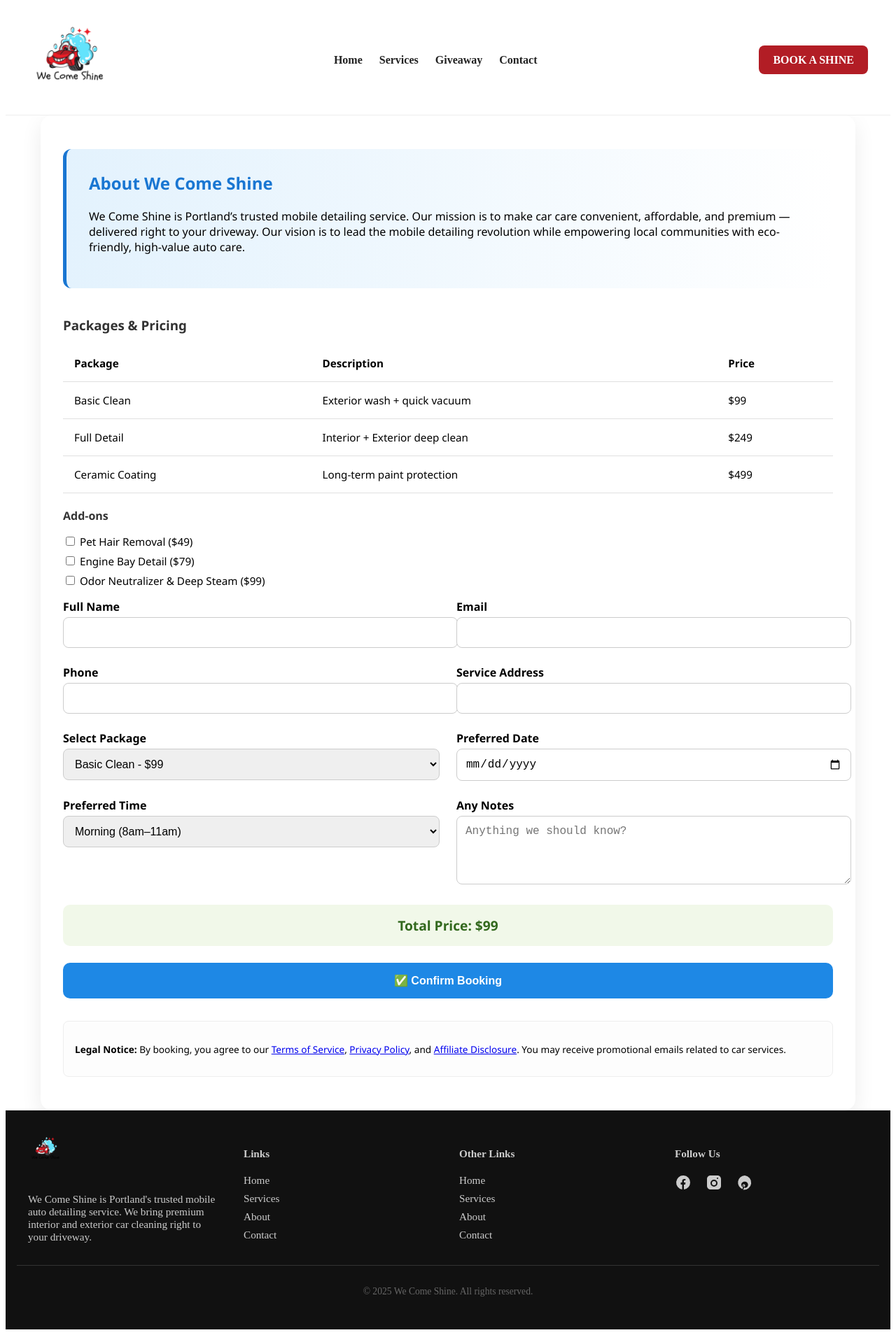
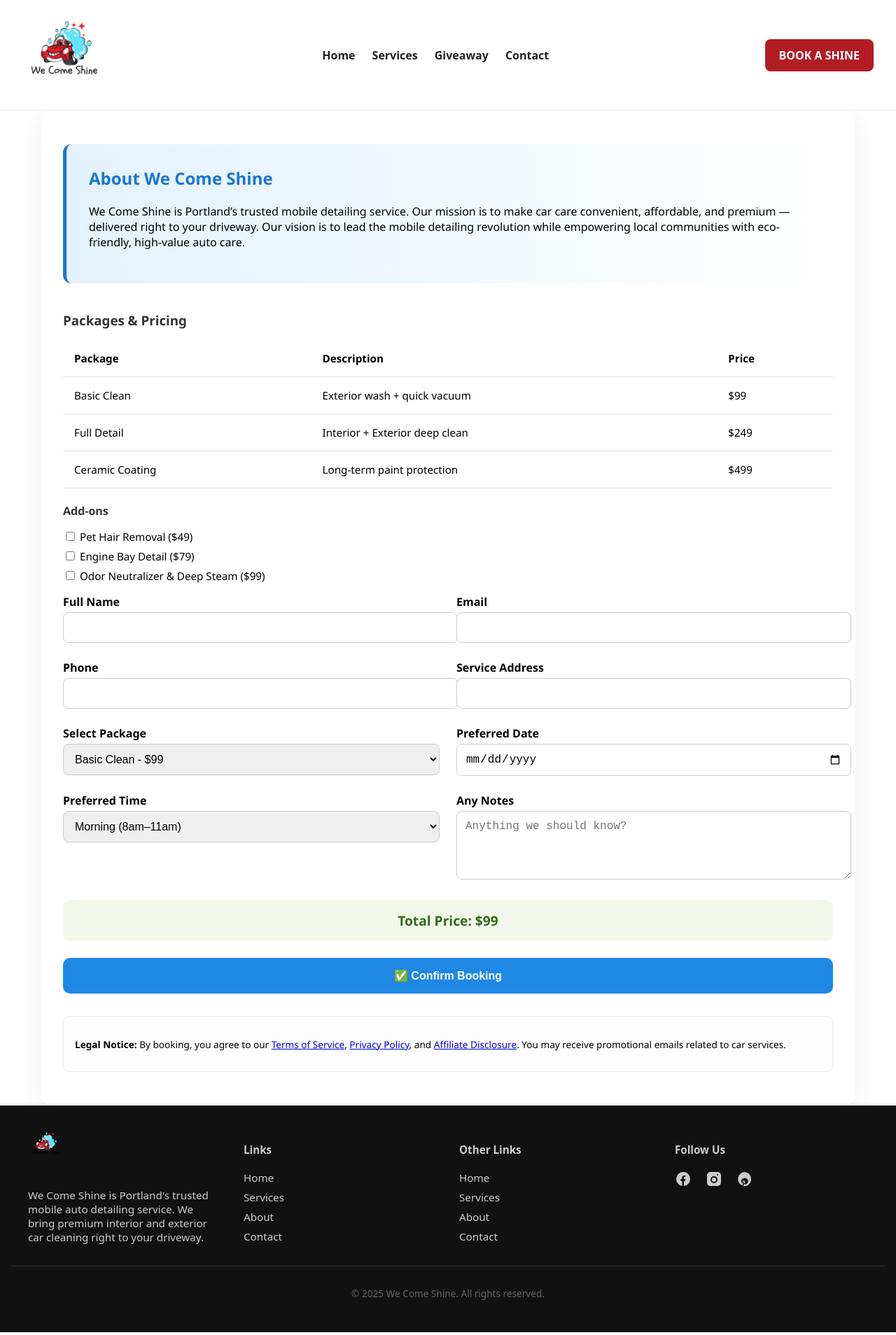
Before and after one commit to kbanr101/wecomeshine, a Jekyll site: the page built from book.html, in a window 1280 px wide. Shown: the whole page at 70% size. Built offline with Jekyll 4.4.1, drawn with Linux system fonts in a browser that asks for light colours.

Commit message:
Update main.css

```diff
--- a/assets/css/main.css
+++ b/assets/css/main.css
@@ -1,3 +1,17 @@
+/* === Body style === */
+
+body {
+  margin: 0;
+  padding: 0;
+  box-sizing: border-box;
+  position: relative;
+  min-height: 100vh;
+  font-family: system-ui, sans-serif;
+  overflow-x: hidden;
+}
+
+
+
 /* === HEADER STYLES === */
 .site-header {
   background: #fff;
```
